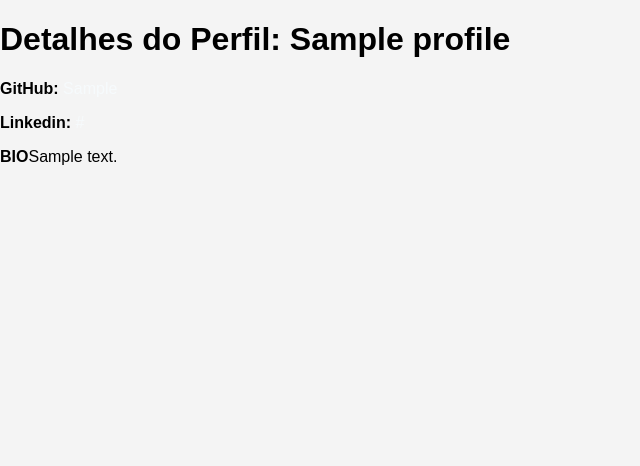
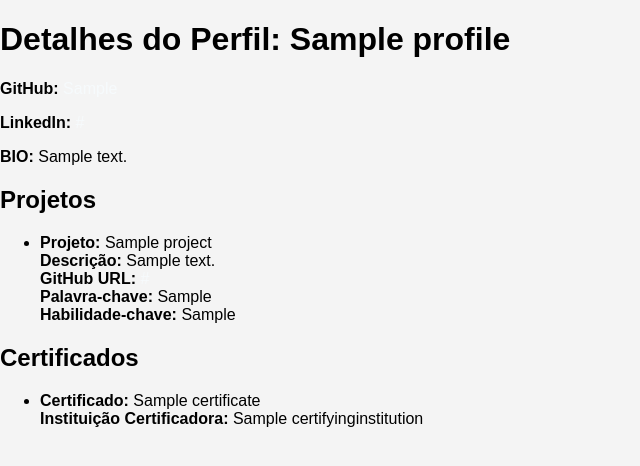
Before and after one commit to douglaspd/Super-Portfolio, a Django app: template projects/templates/profile_detail.html in a window 1280 px wide. Shown: the top 466 px of the page, without its empty margins (0-640 px from the left). Run offline with Django 4.2, Linux system fonts and the light colour scheme; the template is opened without the code that fills it: values that come from a table or form of the project are taken from there, others are empty; tables that the repository leaves empty hold one stand-in row (values such as "Sample post").

Commit message:
'requisito 06 finish'

```diff
--- a/projects/templates/profile_detail.html
+++ b/projects/templates/profile_detail.html
@@ -1,14 +1,45 @@
 {% extends 'base.html' %}
 
 {% block title %}
-    {{profile.name}} - Detalhes do Perfil
+    {{ profile.name }} - Detalhes do Perfil
 {% endblock %}
 
 {% block content %}
 <div>
     <h1>Detalhes do Perfil: {{ profile.name }}</h1>
     <p><strong>GitHub:</strong> <a href="{{ profile.github }}">{{ profile.github }}</a></p>
-    <p><strong>Linkedin:</strong> <a href="{{ profile.linkedin }}">{{ profile.linkedin }}</a></p>
-    <p><strong>BIO</strong>{{ profile.bio }}</p>
+    <p><strong>LinkedIn:</strong> <a href="{{ profile.linkedin }}">{{ profile.linkedin }}</a></p>
+    <p><strong>BIO:</strong> {{ profile.bio }}</p>
+
+    <h2>Projetos</h2>
+    {% if profile.projects.count > 0 %}
+        <ul>
+            {% for project in profile.projects.all %}
+                <li>
+                    <strong>Projeto:</strong> {{ project.name }} <br>
+                    <strong>Descrição:</strong> {{ project.description }} <br>
+                    <strong>GitHub URL:</strong> <a href="{{ project.github_url }}">{{ project.github_url }}</a> <br>
+                    <strong>Palavra-chave:</strong> {{ project.keyword }} <br>
+                    <strong>Habilidade-chave:</strong> {{ project.key_skill }} <br>
+                </li>
+            {% endfor %}
+        </ul>
+    {% else %}
+        <p>Este perfil ainda não possui projetos.</p>
+    {% endif %}
+
+    <h2>Certificados</h2>
+    {% if profile.certificates.count > 0 %}
+        <ul>
+            {% for certificate in profile.certificates.all %}
+                <li>
+                    <strong>Certificado:</strong> {{ certificate.name }} <br>
+                    <strong>Instituição Certificadora:</strong> {{ certificate.certifying_institution.name }}
+                </li>
+            {% endfor %}
+        </ul>
+    {% else %}
+        <p>Este perfil ainda não possui certificados.</p>
+    {% endif %}
 </div>
 {% endblock %}
--- a/projects/views.py
+++ b/projects/views.py
@@ -24,11 +24,12 @@ class ProfileViewSet(viewsets.ModelViewSet):
     def retrieve(self, request, *args, **kwargs):
         if request.method == "GET":
             profile = self.get_object()
+            certificates = profile.certificates.all()
 
             return render(
                 request,
                 "profile_detail.html",
-                {"profile": profile},
+                {"profile": profile, "certificates": certificates},
             )
         return super().retrieve(request, *args, **kwargs)
 
```
